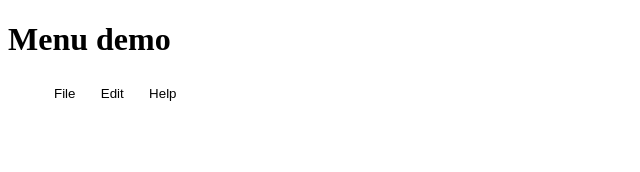
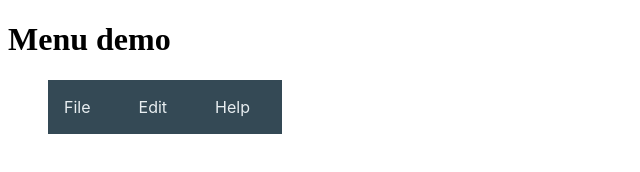
Before and after one commit to meveo-org/mv-menu, a plain HTML site: page index.html in a window 1280 px wide. Shown: the whole page, without its empty margins (0-640 px from the left). Drawn offline with Linux system fonts and the light colour scheme.

Commit message:
added theming

```diff
--- /dev/null
+++ b/css/meveo-theme.css
@@ -0,0 +1,87 @@
+html {
+
+     /* Primary */
+     --p-color: #344955;
+     --pd-color: #232F34;
+     --pl-color: #4A6572;
+     --on-p-color: #e8eef1;
+     --on-pd-color: rgb(202, 213, 218);
+     --on-pl-color: rgb(255, 255, 255);
+
+     /* Accent */
+     --a-color: #F9AA33;
+     --ad-color: #E89313;
+     --al-color: #FFCA55;
+     --on-a-color: rgb(32, 31, 30);
+     --on-ad-color: rgb(2, 2, 2);
+     --on-al-color: rgb(58, 54, 47);
+
+     /* Semantic */
+     --success-color:rgb(92, 216, 133);
+     --warning-color:rgb(238, 133, 91);
+     --error-color:rgb(250, 52, 26);
+     --on-success-color:rgb(28, 29, 28);
+     --on-warning-color:rgb(53, 48, 46);
+     --on-error-color:rgb(248, 240, 239);
+
+     /* Neutral */
+     --n-color:rgb(105, 109, 110);
+     --nd-color:rgb(71, 74, 75);
+     --nl-color:rgb(173, 179, 180);
+
+     /* Background */
+     --b-color:rgb(255, 255, 255);
+     --s-color:rgb(248, 240, 239);
+
+
+     /* Data */
+     --cat-1-color:#2F8DFA;
+     --cat-2-color:#1FD0BF;
+     --cat-3-color:#EB648B;
+     --cat-4-color:#F8C753;
+     --cat-5-color:#EB7E30;
+     --cat-6-color:#A93790;
+     --cat-7-color:#049587;
+     --cat-8-color:#1553B6;
+     --cat-9-color:#55008C;
+     --cat-10-color:#8B572A;
+
+     --seq-1-color:#DCEDC8;
+     --seq-2-color:#B2DDCC;
+     --seq-3-color:#75C6D1;
+     --seq-4-color:#42B3D5;
+     --seq-5-color:#3993C2;
+     --seq-6-color:#3073AE;
+     --seq-7-color:#27539B;
+     --seq-8-color:#1E3388;
+     --seq-9-color:#171E6D;
+     --seq-10-color:#10154C;
+
+     --cat-1-color:#D5001A;
+     --cat-2-color:#FF6A00;
+     --cat-3-color:#B30949;
+     --cat-4-color:#FFD972;
+     --cat-5-color:#FFF5DA;
+     --cat-6-color:#74135B;
+     --cat-7-color:#B2DDCC;
+     --cat-8-color:#42B3D5;
+     --cat-9-color:#27539B;
+     --cat-10-color:#182276;
+
+    /* Typography */
+    /* Font families */
+    --font-family: -apple-system, BlinkMacSystemFont, "Roboto", "Segoe UI", Helvetica, Arial, sans-serif, "Apple Color Emoji", "Segoe UI Emoji", "Segoe UI Symbol";
+    /* Font sizes */
+    --font-size-xxs: .75rem;
+    --font-size-xs: .8125rem;
+    --font-size-s: .875rem;
+    --font-size-m: 1rem;
+    --font-size-l: 1.125rem;
+    --font-size-xl: 1.375rem;
+    --font-size-xxl: 1.75rem;
+    --font-size-xxxl: 2.5rem;
+    /* Line heights */
+    --line-height-xs: 1.25;
+    --line-height-s: 1.375;
+    --line-height-m: 1.625;
+}
--- a/index.html
+++ b/index.html
@@ -8,6 +8,8 @@
   <meta http-equiv="X-UA-Compatible" content="ie=edge">
 
   <title>mv-menu</title>
+
+  <link rel="stylesheet" href="./css/meveo-theme.css"/>
   <script type="module" src="./web_modules/mv-menu.js"></script>
 </head>
 
--- a/web_modules/mv-menu.js
+++ b/web_modules/mv-menu.js
@@ -17,8 +17,10 @@ export class MvMenu extends LitElement {
     static get styles() {
         return css`
           :host {
-            font-family: Arial;
-            font-size: 10pt;
+            font-family: var(--font-family,Arial);
+            font-size: var(--font-size-m,10pt);
+            line-height: var(--line-height-s,1.625);
+            background: var(--p-color,#ffffff);
           }
           ul {
               margin: 0px;
@@ -27,12 +29,12 @@ export class MvMenu extends LitElement {
           li {
               padding: 1em;
               display: block;
-              padding: 6px;
-              color: #000000;
+              color: var(--on-p-color,#000000);
               text-decoration: none;
           }
           li:hover {
-            background: #eeeeee;
+            background: var(--pd-color,#eeeeee);
+            color: var(--on-pd-color,#111111);
           }
           .menu {
               display: flex;
@@ -54,7 +56,7 @@ export class MvMenu extends LitElement {
             flex-flow: column wrap;
             min-width: 100px;
             position: absolute;
-            background: #eeeeee;
+            background: var(--pd-color,#eeeeee);
             @media(max-width: 450px) {
               position: static;
             }
@@ -72,19 +74,19 @@ export class MvMenu extends LitElement {
           .level2 {
             top: 0px;
             left: 100%;
-            background: #dddddd;
+            background: var(--pl-color,#eeeeee);
+            color: var(--on-pl-color,#111111);
           }
           .level2:hover {
             top: 0px;
             left: 100%;
-            background: #cccccc;
+            background: var(--p-color,#ffffff);
+            color: var(--on-p-color,#111111);
           }
-
           .menuitem{
             display: flex;
             justify-content:space-between;
           }
-
           .text{
             padding-right:1em;
           }
@@ -119,7 +121,7 @@ export class MvMenu extends LitElement {
         if(this.action){
           eval(this.action);
         }
-        let event = new CustomEvent('mv-submenu-clicked', {
+        let event = new CustomEvent('submenu-clicked', {
           detail: {
             message: this.text
           }
@@ -151,7 +153,7 @@ export class MvMenu extends LitElement {
         this.submenus.map(
           (submenu)=>{
             //used a lambda to bind this
-            submenu.addEventListener('mv-submenu-clicked', (e)=>{this.submenuClicked(e)});
+            submenu.addEventListener('submenu-clicked', (e)=>{this.submenuClicked(e)});
           }
         )
       }
```
Also changed, not shown: css/README.md (added).
